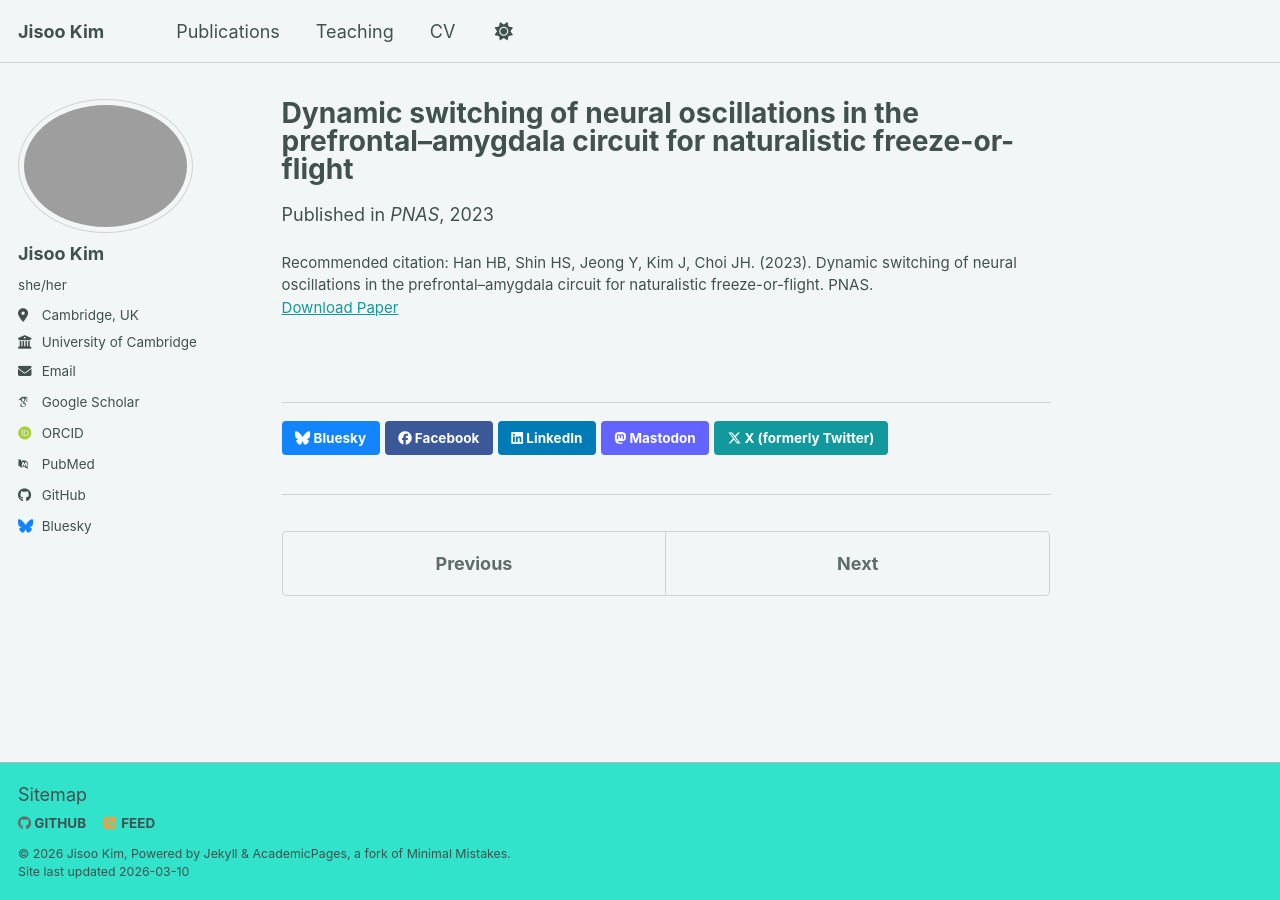
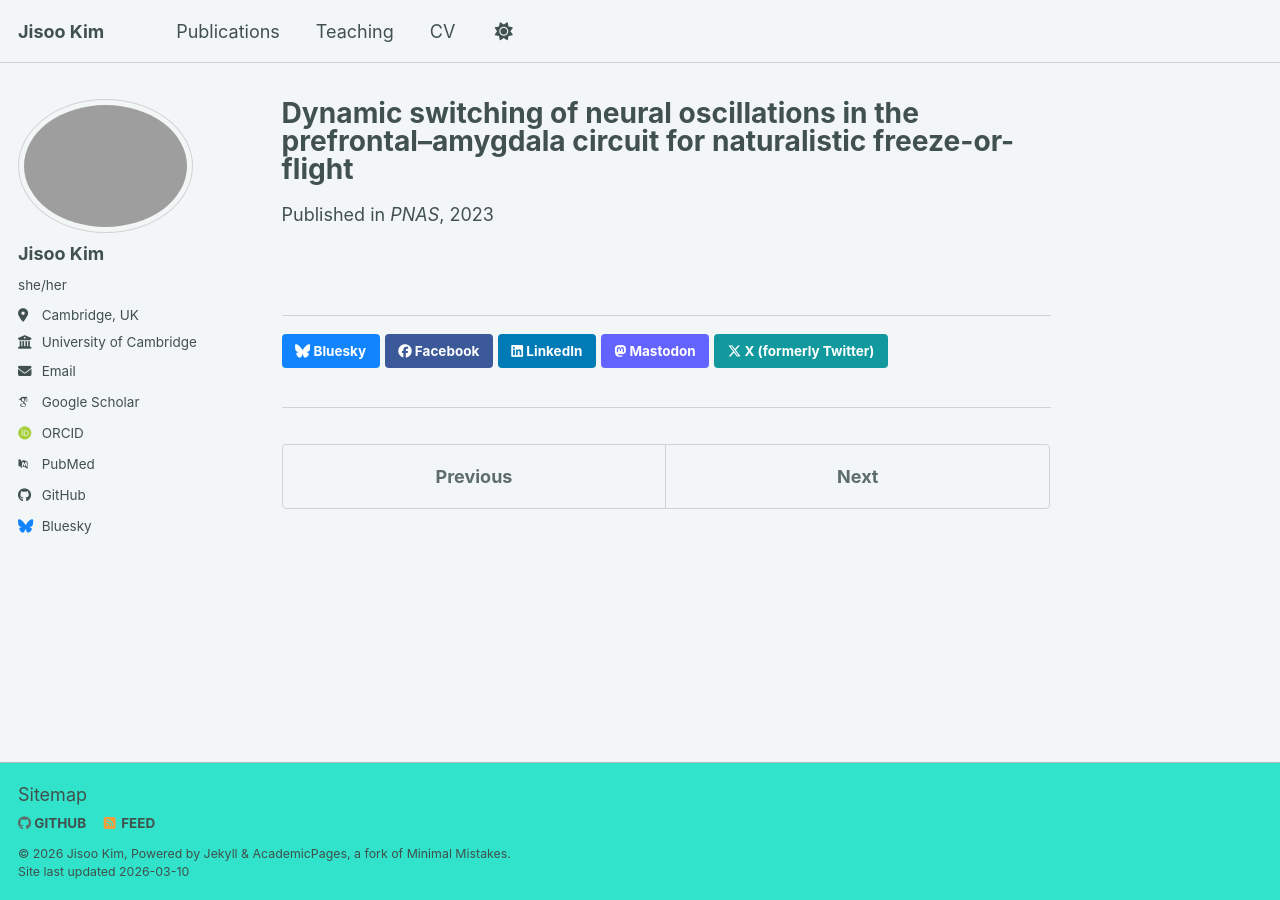
Before and after one commit to jisooneuro/jisooneuro.github.io, a Jekyll site: the page built from _publications/2023-freeze-flight.md, in a window 1280 px wide. Built offline with Jekyll 4.4.1, drawn with Linux system fonts in a browser that asks for light colours; some web fonts are replaced; a script bundle is joined from its source files by our own code; library files that are not in the unit come from our copies.

Commit message:
Change category from manuscripts to papers

```diff
--- a/_publications/2023-freeze-flight.md
+++ b/_publications/2023-freeze-flight.md
@@ -1,10 +1,9 @@
 ---
 title: "Dynamic switching of neural oscillations in the prefrontal–amygdala circuit for naturalistic freeze-or-flight"
 collection: publications
-category: manuscripts
+category: papers
 permalink: /publication/2023-freeze-flight
 date: 2023-01-01
 venue: "PNAS"
 paperurl: "https://doi.org/10.1073/pnas.2308762120"
-citation: "Han HB, Shin HS, Jeong Y, Kim J, Choi JH. (2023). Dynamic switching of neural oscillations in the prefrontal–amygdala circuit for naturalistic freeze-or-flight. PNAS."
 ---
```
